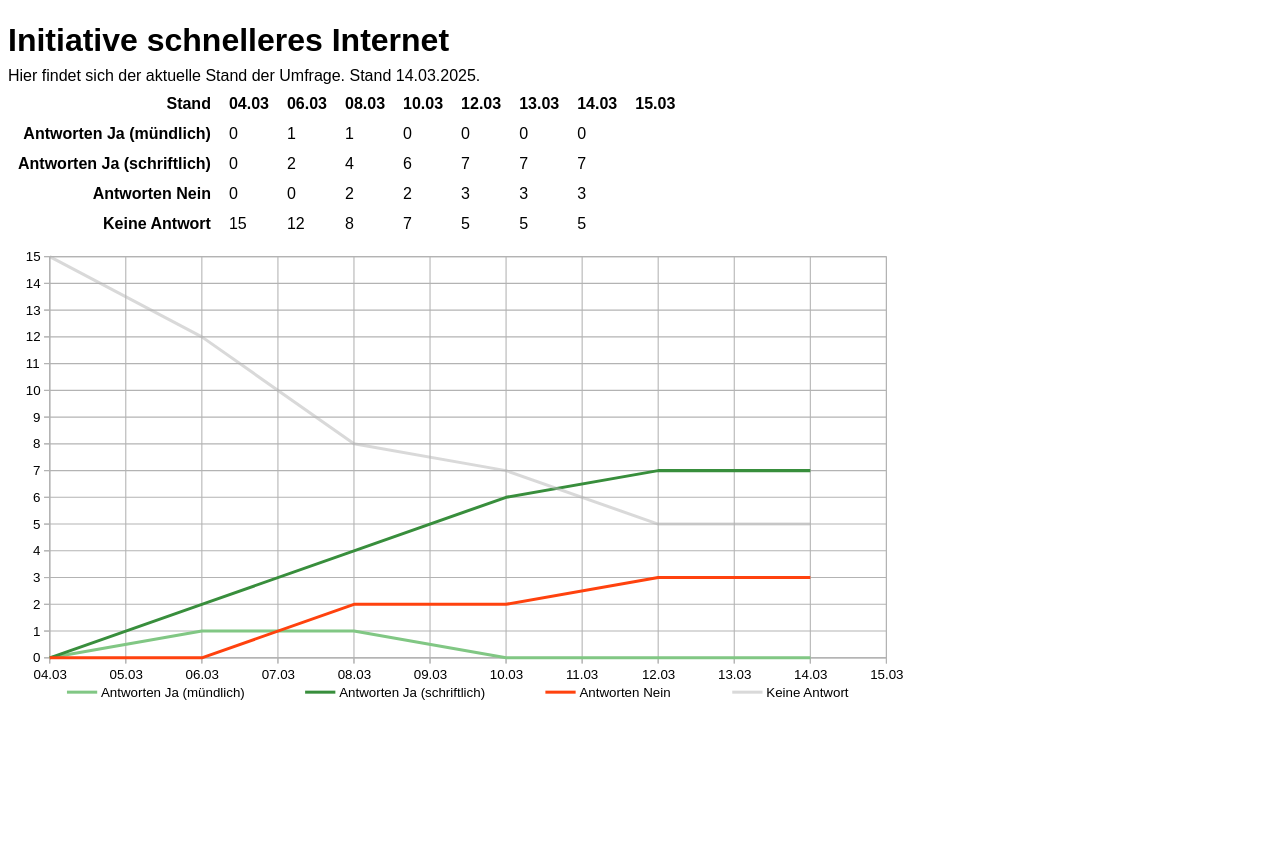
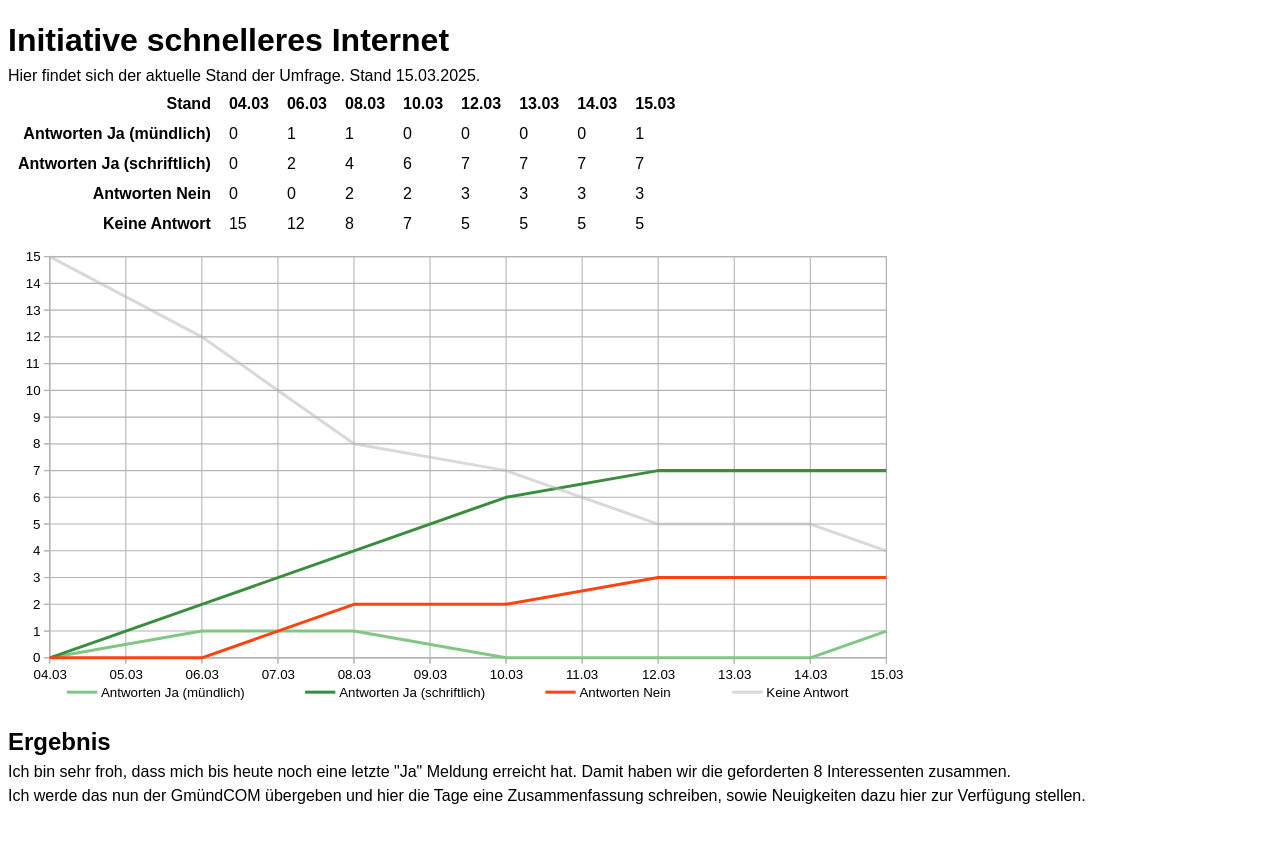
Before and after one commit to JGantner/JGantner.github.io, a Jekyll site: the page 2025-03_initiative_schnelleres_internet.html, which Jekyll copies as it is, in a window 1280 px wide. Shown: the top 843 px of the page. Built offline with Jekyll 4.4.1, drawn with Linux system fonts in a browser that asks for light colours.

Commit message:
Concludes Survey

```diff
--- a/2025-03_initiative_schnelleres_internet.html
+++ b/2025-03_initiative_schnelleres_internet.html
@@ -15,7 +15,7 @@
     <main>
       <h1>Initiative schnelleres Internet</h1>
 
-      <p>Hier findet sich der aktuelle Stand der Umfrage. Stand 14.03.2025.</p>
+      <p>Hier findet sich der aktuelle Stand der Umfrage. Stand 15.03.2025.</p>
 
       <table>
         <thead>
@@ -41,7 +41,7 @@
             <td>0</td>
             <td>0</td>
             <td>0</td>
-            <td></td>
+            <td>1</td>
           </tr>
           <tr>
             <th>Antworten Ja (schriftlich)</th>
@@ -52,7 +52,7 @@
             <td>7</td>
             <td>7</td>
             <td>7</td>
-            <td></td>
+            <td>7</td>
           </tr>
           <tr>
             <th>Antworten Nein</th>
@@ -63,7 +63,7 @@
             <td>3</td>
             <td>3</td>
             <td>3</td>
-            <td></td>
+            <td>3</td>
           </tr>
           <tr>
             <th>Keine Antwort</th>
@@ -74,14 +74,18 @@
             <td>5</td>
             <td>5</td>
             <td>5</td>
-            <td></td>
+            <td>5</td>
           </tr>
         </tbody>
       </table>
       <img
-        src="img/2025-03-14_response.svg"
+        src="img/2025-03-15_response.svg"
         alt="Antwortergebnisse als Diagramm"
       />
+
+      <h2>Ergebnis</h2>
+      <p>Ich bin sehr froh, dass mich bis heute noch eine letzte "Ja" Meldung erreicht hat. Damit haben wir die geforderten 8 Interessenten zusammen.</p>
+      <p>Ich werde das nun der GmündCOM übergeben und hier die Tage eine Zusammenfassung schreiben, sowie Neuigkeiten dazu hier zur Verfügung stellen.</p>
     </main>
   </body>
 </html>
```
Also changed, not shown: img/2025-03-15_response.svg.
